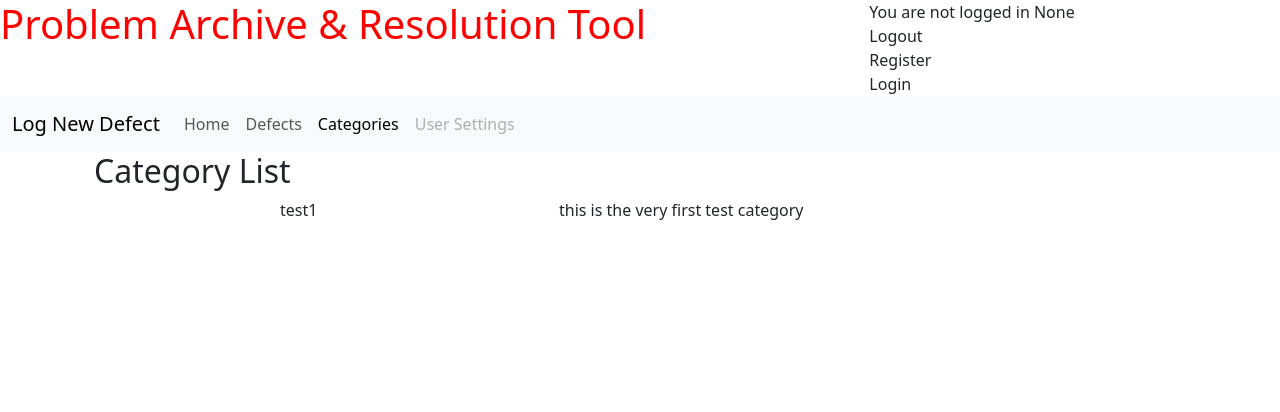
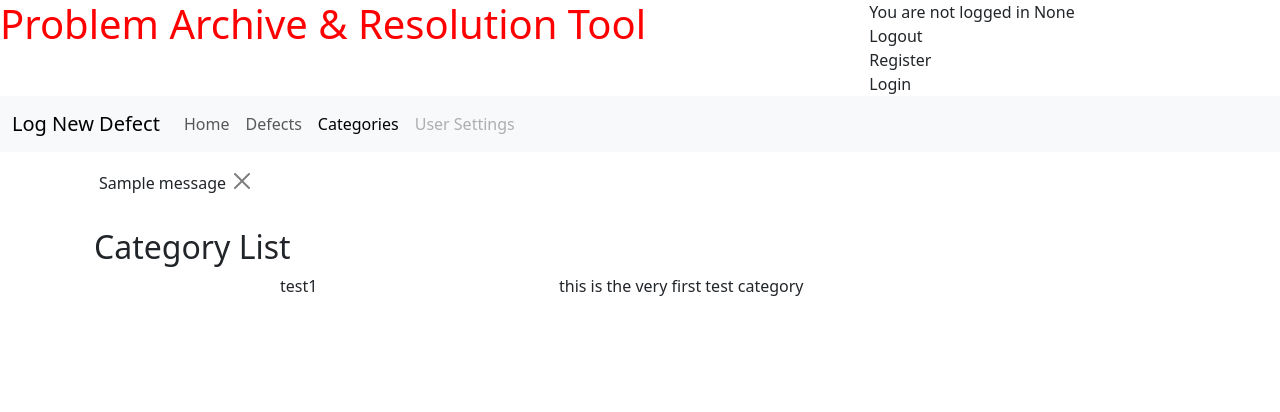
Before and after one commit to bezabu/bb-gp-pp4-part, a Django app: page /category_list/ in a window 1280 px wide. Shown: the top 412 px of the page. Run offline with Django 4.2, Linux system fonts and the light colour scheme; data comes from the database, SQL or seed files in the repository; tables that the repository leaves empty hold one stand-in row (values such as "Sample post"); one stand-in notice (Sample message) is shown; some libraries are stand-ins or nearby versions.

Commit message:
Add confirmation message to update form

```diff
--- a/defect/views.py
+++ b/defect/views.py
@@ -1,5 +1,6 @@
 from django.shortcuts import render, get_object_or_404
 from django.views import generic
+from django.contrib import messages
 from .models import Defect, Category, Update
 from .forms import UpdateForm
 
@@ -40,6 +41,10 @@ def defect_detail(request, defect_id):
             update.defect = defect
 
             update.save()
+            messages.add_message(
+                request, messages.SUCCESS,
+                'Update added'
+            )
 
 
     update_form = UpdateForm()
--- a/templates/base.html
+++ b/templates/base.html
@@ -57,6 +57,18 @@
           </div>
         </div>
       </nav>
+      <div class="container">
+        <div class="row">
+          <div class="col-md-8">
+            {% for message in messages %}
+            <div class="alert {{ message.tags }} alert-dissmissible fade show" id="msg" role="alert">
+              {{ message | safe }}
+              <button type="button" class="btn-close" data-bs-dismiss="alert" aria-label="Close"></button>
+            </div>
+            {% endfor %}
+          </div>
+        </div>
+      </div>
     <main class="container-lg">
         {% block content %}
         <!-- Content Goes here -->
```
